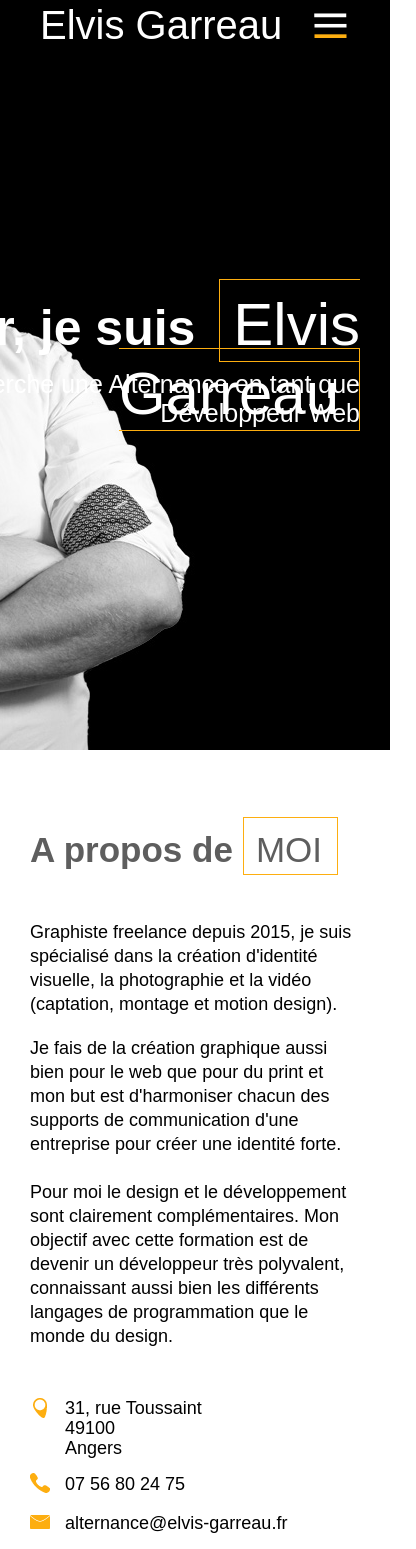
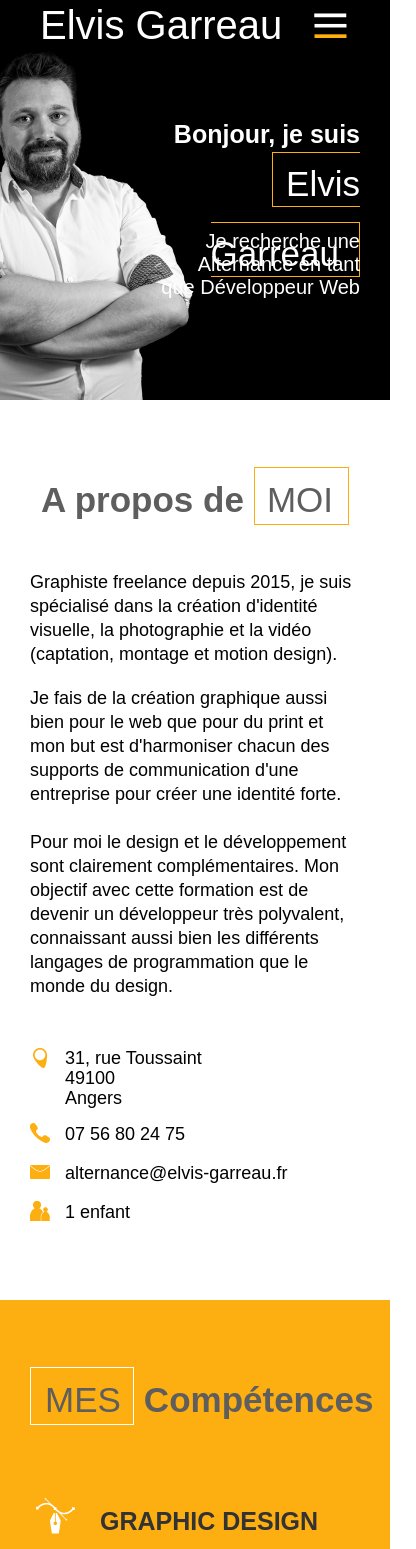
Before and after one commit to Elvis-yep/elvis-garreau.fr, a Vue app: page / in a window 390 px wide. Shown: the top 1549 px of the page, 416 px wide, since content can reach past the window. Built offline with nearby package versions, Linux system fonts and the light colour scheme; a web font is replaced by a local one.

Commit message:
modification affichage mobile

```diff
--- a/src/components/APropos.vue
+++ b/src/components/APropos.vue
@@ -61,7 +61,7 @@ export default {
 }
 
 $breakpoint-tablet: 1280px;
-$breakpoint-mobile: 800px;
+$breakpoint-mobile: 900px;
 
 
 @media (max-width: $breakpoint-tablet) {
@@ -102,6 +102,9 @@ $breakpoint-mobile: 800px;
     background-repeat: no-repeat;
     background-size: auto 80%;
     background-position: bottom 0 right 5%;
+    }
+    .col1 h2 {
+        text-align: center;
     }
 }
 
--- a/src/components/Contact.vue
+++ b/src/components/Contact.vue
@@ -82,6 +82,7 @@ export default {
 }
 
 $breakpoint-1: 1170px;
+$breakpoint-mobile: 900px;
 
 @media (max-width: $breakpoint-1) {
     .back-contact{
@@ -94,6 +95,24 @@ $breakpoint-1: 1170px;
 
     .col2-contact {
         padding-right: 30px;
+    }
+}
+
+@media (max-width: $breakpoint-mobile) {
+    .back-contact{
+        background-image: none;
+    }
+
+    .col1-contact {
+        flex: 0%;
+    }
+
+    .col2-contact {
+        flex: 100%;
+        padding: 0 30px;
+    }
+    .contact h2 {
+        text-align: center;
     }
 }
 
--- a/src/components/Header.vue
+++ b/src/components/Header.vue
@@ -60,11 +60,36 @@ header {
 }
 
 $breakpoint-1: 1170px;
- @media (max-width: $breakpoint-1) {
-     .hello, .hello2 {
+$breakpoint-mobile: 900px;
+
+@media (max-width: $breakpoint-mobile) {
+    header {
+        height: 400px;
+        width: 100%;
+        background-size: auto 100%;
+    }
+    .hello {
+        font-size: 25px;
         right: 30px;
-     }
- }
+        top: 120px;
+        width: 200px;
+        span {
+        font-size: 35px;
+        line-height: 70px;
+        }
+    }
+    .hello2 {
+        width: 200px;
+        font-size: 20px;
+        top: 150px
+    }
+}
+
+@media (max-width: $breakpoint-1) {
+    .hello, .hello2 {
+       right: 30px;
+    }
+}
 
 
 </style>
--- a/src/components/MesCompetences.vue
+++ b/src/components/MesCompetences.vue
@@ -87,6 +87,7 @@ export default {
 
 $breakpoint-1: 1500px;
 $breakpoint-2: 1200px;
+$breakpoint-mobile: 900px;
 
 @media (max-width: $breakpoint-1) {
     .back-comp {
@@ -112,6 +113,31 @@ $breakpoint-2: 1200px;
     .col-comp-2 {
         flex: 45%;
         padding-right: 20px;
+    }
+
+    .col-comp-3 {
+        flex: 0%;
+    }
+}
+
+@media (max-width: $breakpoint-mobile) {
+    .back-comp {
+        background-image: none;
+    }
+
+    .competences h2 {
+        padding-left: 30px;
+        text-align: center;
+    }
+
+    .col-comp-1 {
+        flex: 100%;
+        padding: 0 30px;
+    }
+
+    .col-comp-2 {
+        flex: 100%;
+        padding: 0 20px;
     }
 
     .col-comp-3 {
--- a/src/components/MesRealisations.vue
+++ b/src/components/MesRealisations.vue
@@ -36,7 +36,7 @@ export default {
 
 .select-cat a {
     font-weight: 300;
-    color: #ffffff;
+    color: #333333;
     font-size: 20px;
     text-transform: uppercase;
     text-decoration: none;
@@ -71,4 +71,7 @@ export default {
 .portfolio button:focus {
     outline: 0;
 }
+
+
+
 </style>
--- a/src/components/MonProjet.vue
+++ b/src/components/MonProjet.vue
@@ -39,25 +39,6 @@ export default {
     background-position: bottom 0 right 10%;
 }
 
-$breakpoint-1: 1170px;
-
-@media (max-width: $breakpoint-1) {
-    .back-mon-projet {
-        background-position: bottom 0 right 30px;
-    }
-
-    .col1-mon-projet {
-        padding-left: 30px;
-    }
-
-    .col2-mon-projet {
-        flex: 30%;
-    }
-
-    .mon-projet h2 {
-        padding-left: 30px;
-    }
-}
 
 .mon-projet p {
     font-weight: 300;
@@ -87,4 +68,44 @@ $breakpoint-1: 1170px;
     order: 2;
 }
 
+$breakpoint-1: 1170px;
+$breakpoint-mobile: 900px;
+
+@media (max-width: $breakpoint-1) {
+    .back-mon-projet {
+        background-position: bottom 0 right 30px;
+    }
+
+    .col1-mon-projet {
+        padding-left: 30px;
+    }
+
+    .col2-mon-projet {
+        flex: 30%;
+    }
+
+    .mon-projet h2 {
+        padding-left: 30px;
+    }
+}
+
+@media (max-width: $breakpoint-mobile) {
+    .back-mon-projet {
+        background-image: none;
+    }
+
+    .col1-mon-projet {
+        flex: 100%;
+        padding: 0 30px;
+    }
+
+    .col2-mon-projet {
+        flex: 0%;
+    }
+
+    .mon-projet h2 {
+        text-align: center;
+        padding-left: 0;
+    }
+}
 </style>
--- a/src/views/Photo.vue
+++ b/src/views/Photo.vue
@@ -85,14 +85,22 @@ export default {
 .pfPhoto h3 {
     text-align: center;
     font-weight: 300;
-    color: #ffffff;
+    color: #333333;
     font-size: 20px;
     padding: 30px 0 50px 0;
 }
 
+$breakpoint-mobile: 900px;
+
+@media (max-width: $breakpoint-mobile) {
+    .pfPhoto h3 {
+        padding: 30px 30px 50px 30px;
+    }
+}
+
 .select-cat button {
     font-weight: 300;
-    color: #ffffff;
+    color: #333333;
     outline: 0;
     border: 0;
     background-color: #fdae10;
```
